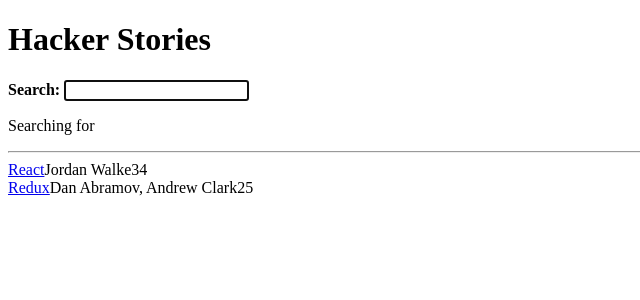
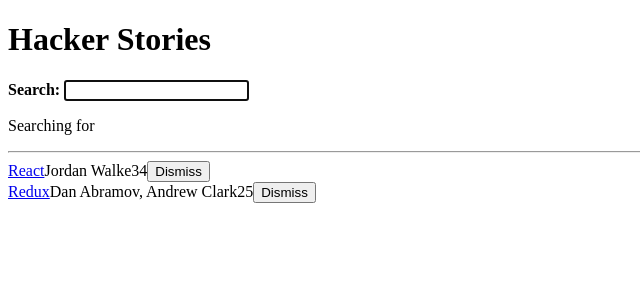
Before and after one commit to duckdoe/road-to-react, a React (Vite) app: page / in a window 1280 px wide. Shown: the top 300 px of the page, without its empty margins (0-640 px from the left). Built offline with nearby package versions, Linux system fonts and the light colour scheme.

Commit message:
React inline Handlers

```diff
--- a/src/App.jsx
+++ b/src/App.jsx
@@ -13,7 +13,7 @@
 };
 
 const App = () => {
-  const stories = [
+  const initialState = [
     {
       title: "React",
       url: "https://reactjs.org/",
@@ -33,6 +33,15 @@
   ];
 
   const [searchTerm, setSearchTerm] = useSemiPersistentState("searchValue", "");
+
+  const [stories, setStories] = React.useState(initialState);
+
+  const hanldeRemoveStory = (item) => {
+    const newStories = stories.filter(
+      (story) => item.objectID !== story.objectID
+    );
+    setStories(newStories);
+  };
 
   const handleSearch = (e) => {
     setSearchTerm(e.target.value);
@@ -55,7 +64,7 @@
         <strong>Search:</strong>
       </InputWithLabel>
       <hr />
-      <List list={searchedStories} />
+      <List list={searchedStories} onRemoveItem={hanldeRemoveStory} />
     </div>
   );
 };
@@ -93,10 +102,13 @@
   );
 };
 
-const List = ({ list }) =>
-  list.map((item) => <Item key={item.objectID} item={item} />);
+const List = ({ list, onRemoveItem }) =>
+  list.map((item) => (
+    <Item key={item.objectID} item={item} onRemoveItem={onRemoveItem} />
+  ));
 
-const Item = ({ item }) => (
+const Item = ({ item, onRemoveItem }) => {
+  return (
     <div>
       <span>
         <a href={item.url}>{item.title}</a>
@@ -104,7 +116,13 @@
       <span>{item.author}</span>
       <span>{item.num_comments}</span>
       <span>{item.points}</span>
+      <span>
+        <button type="button" onClick={() => onRemoveItem(item)}>
+          Dismiss
+        </button>
+      </span>
     </div>
   );
+};
 
 export default App;
```
Lines whose indentation alone changed are shown as unchanged.
